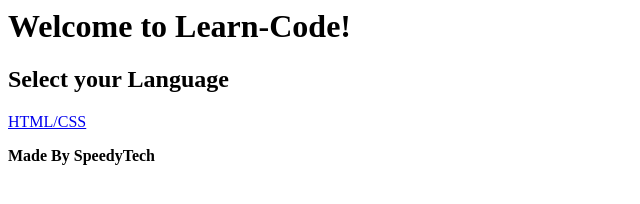
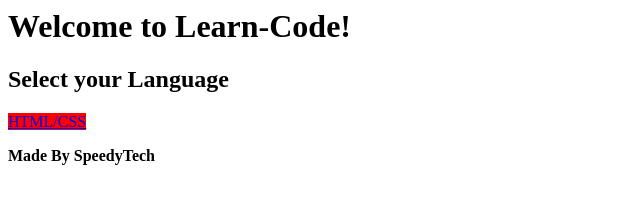
Before and after one commit to SpeedyTech/Learn-Code, a plain HTML site: page public_html/index.html in a window 1280 px wide. Shown: the whole page, without its empty margins (0-640 px from the left). Drawn offline with Linux system fonts and the light colour scheme.

Commit message:
Update index.html

```diff
--- a/public_html/index.html
+++ b/public_html/index.html
@@ -5,6 +5,12 @@
 #wecome-banner{
 
   color:rgb(79,222,17);
+
+}
+#html-link{
+
+  background-color:red;
+
 
 }
 </style>
```
